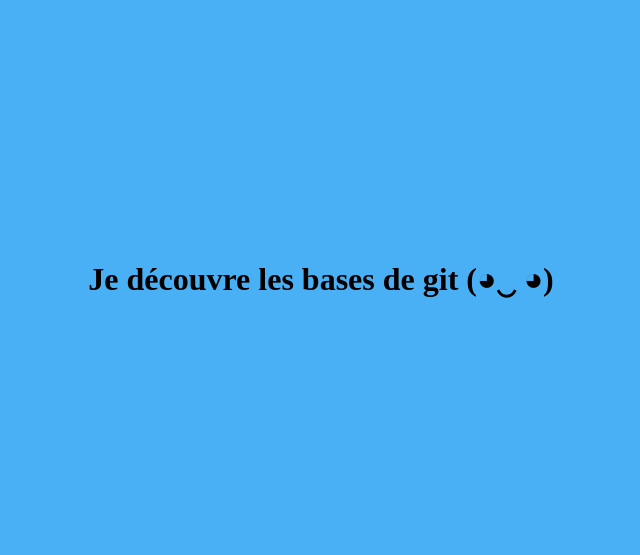
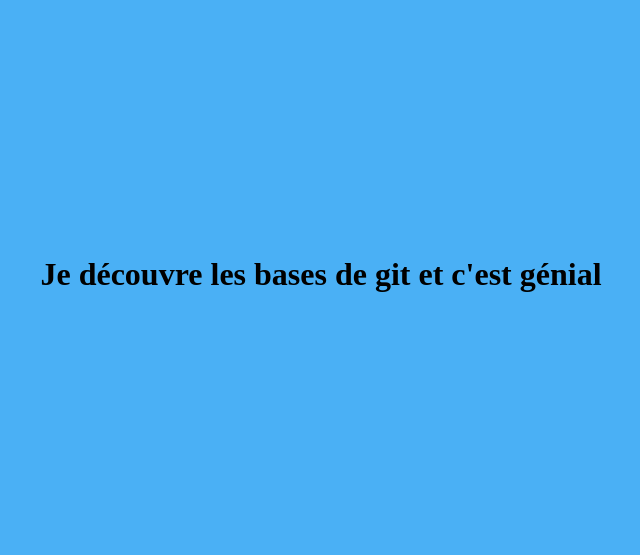
Before and after one commit to Machtorn/workshop_git, a plain HTML site: page index.html in a window 1280 px wide. Shown: the part 18-573 px from the top of the page, without its empty margins (319-959 px from the left). Drawn offline with Linux system fonts and the light colour scheme.

Commit message:
18 june 2024 3

```diff
--- a/index.html
+++ b/index.html
@@ -1,11 +1,11 @@
 <!DOCTYPE html>
 <html>
 <head>
-<title>Workshop Git Integration</title>
+<title>Formation Git Integration</title>
 </head>
 <body style="background-color:#4AB0F5">
 <center>
-<h1 style="padding-top:20%; padding-bottom:20%"> Je découvre les bases de git (◕‿ ◕)
+<h1 style="padding-top:20%; padding-bottom:20%"> Je découvre les bases de git et c'est génial
 </center>
 </body>
 </html>
```
